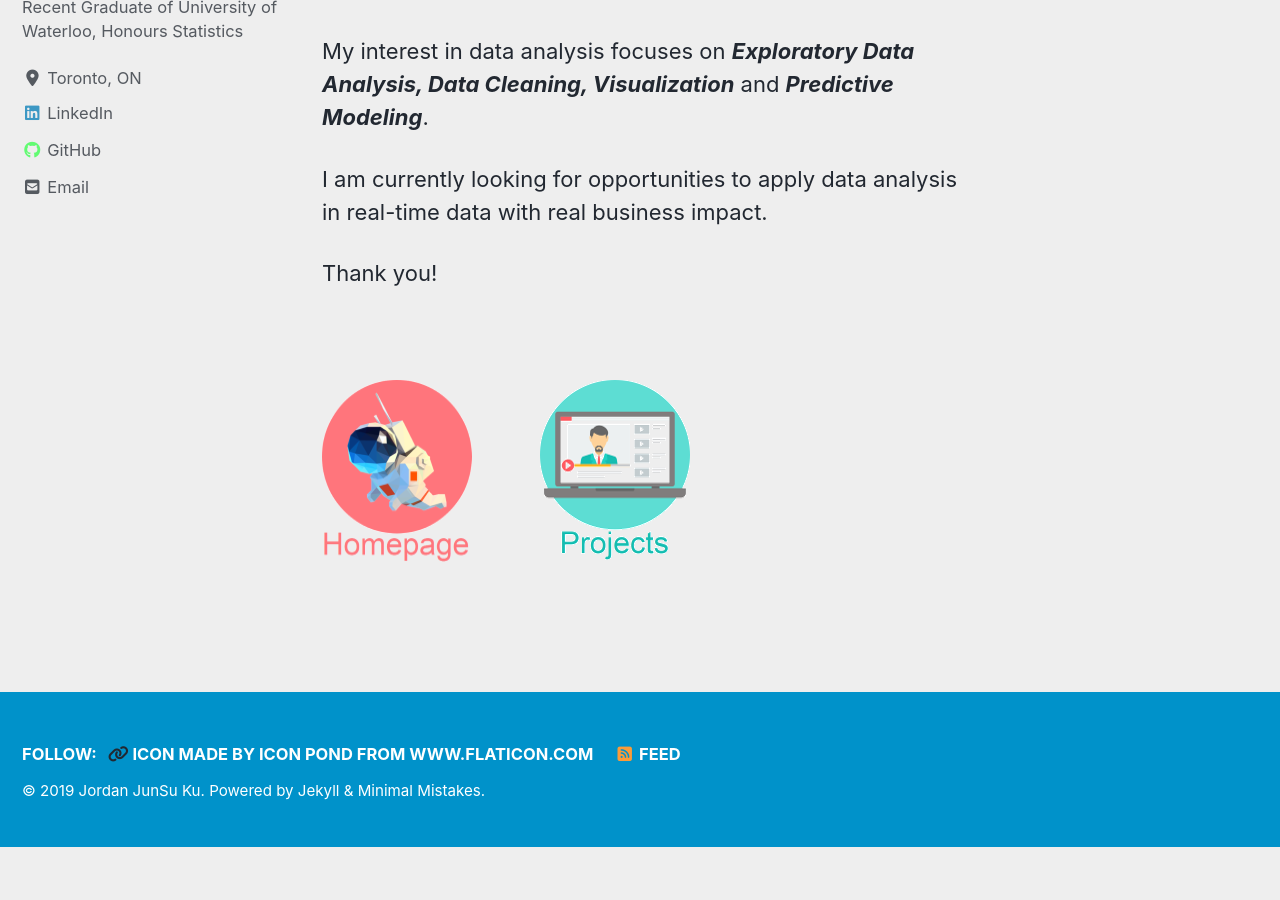
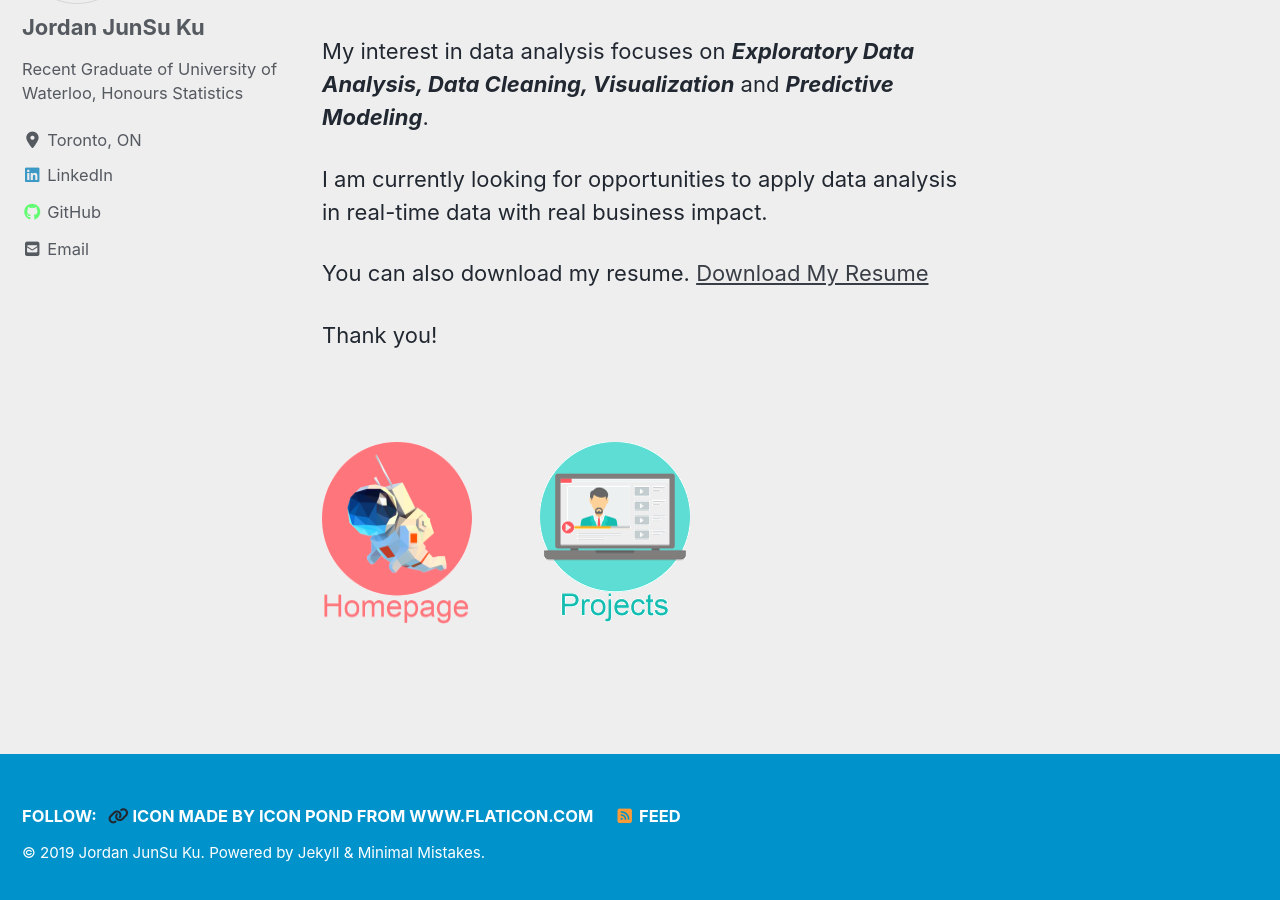
Before and after one commit to junsu-ku/junsu-ku.github.io, a Jekyll site: the page built from _pages/about.md, in a window 1280 px wide and 900 px high, scrolled down 1009 px. Built offline with Jekyll 4.4.1, drawn with Linux system fonts in a browser that asks for light colours; cached includes are drawn as plain includes; nearby versions of some CDN libraries; before the commit the page ends 1856 px from its top, so only the background shows below that.

Commit message:
resume uploaded

```diff
--- a/_pages/about.md
+++ b/_pages/about.md
@@ -17,6 +17,8 @@
 
 I am currently looking for opportunities to apply data analysis in real-time data with real business impact.
 
+You can also download my resume. <a href="/files/Jordan JunSu Ku - Resume.pdf" download>Download My Resume</a>
+
 Thank you!
 
 <br/>
```
Also changed, not shown: 1 other file.
